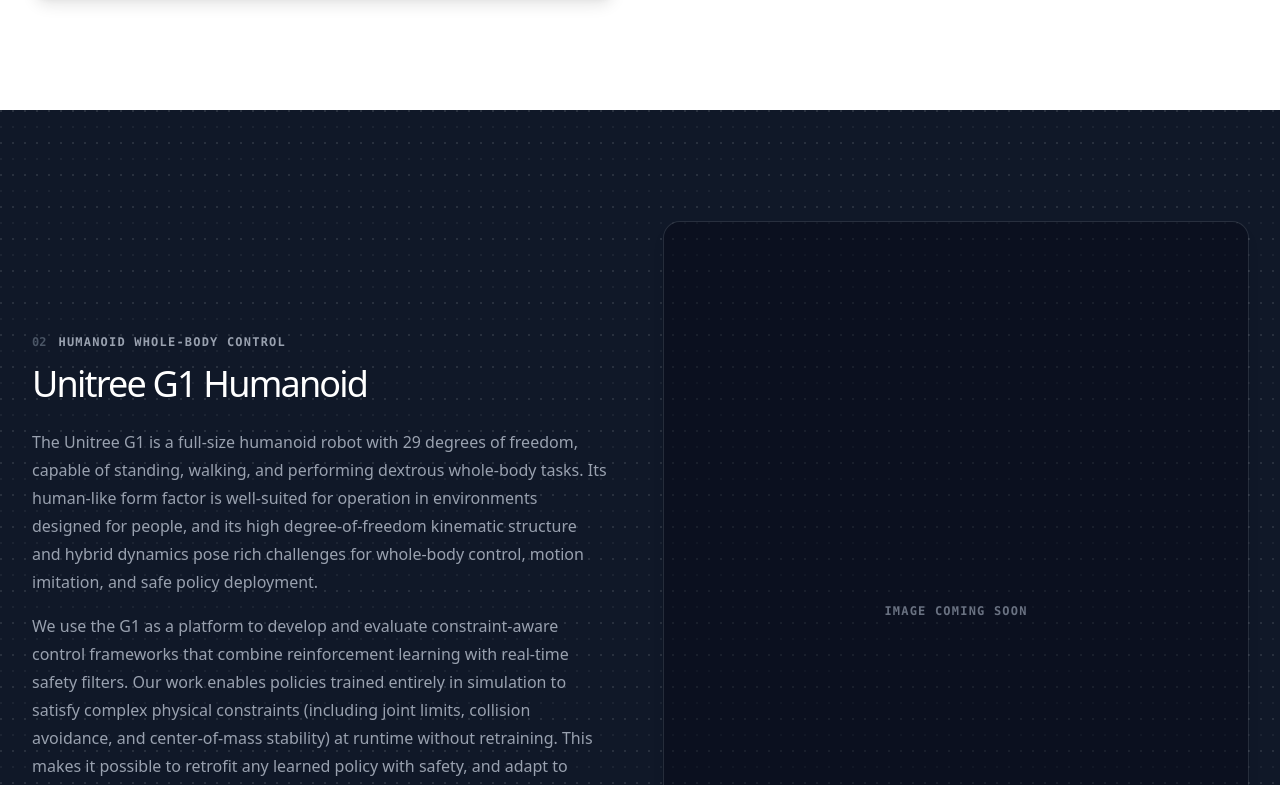
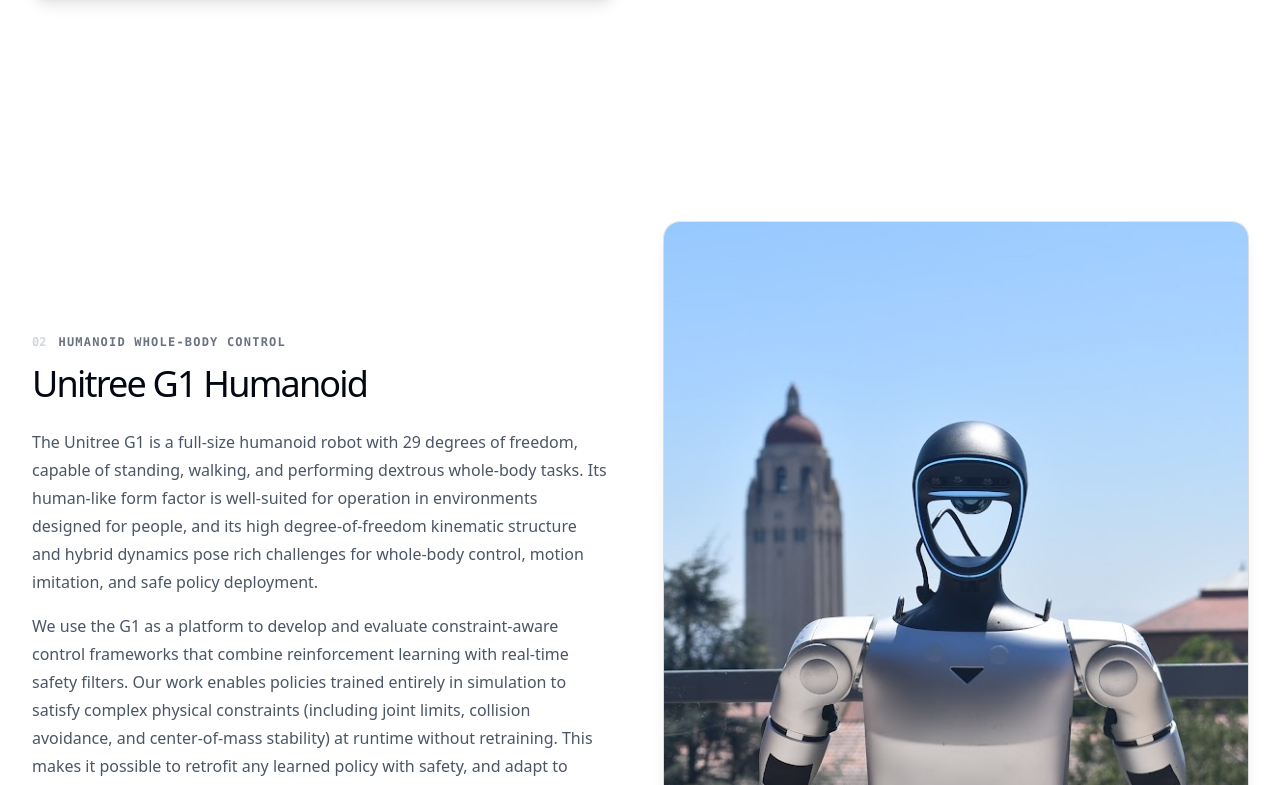
Before and after one commit to StanfordASL/stanfordasl.github.io, a Next.js app: page /hardware in a window 1280 px wide. Shown: the part 1535-2320 px from the top of the page. Built offline with nearby package versions, Linux system fonts and the light colour scheme; a web font is replaced by a local one.

Commit message:
Added humanoid picture

```diff
--- a/src/app/hardware/page.tsx
+++ b/src/app/hardware/page.tsx
@@ -41,6 +41,7 @@
   description,
   papers = [],
   imageSrc,
+  imagePosition,
   reverse = false,
   dark = false,
 }: {
@@ -50,6 +51,7 @@
   description: React.ReactNode
   papers?: Paper[]
   imageSrc?: string
+  imagePosition?: string
   reverse?: boolean
   dark?: boolean
 }) {
@@ -68,6 +70,7 @@
                 alt={name}
                 fill
                 className="object-cover transition duration-500 hover:scale-[1.03]"
+                style={imagePosition ? { objectPosition: imagePosition } : undefined}
                 sizes="(max-width: 1024px) 100vw, 50vw"
               />
             </div>
@@ -199,13 +202,13 @@
           ]}
         />
 
-        <div className="bg-gray-900 bg-[url(/dot-texture.svg)]">
         <RobotSection
           index={2}
           eyebrow="Humanoid Whole-Body Control"
           name="Unitree G1 Humanoid"
           reverse
-          dark
+          imageSrc="/hardware/humanoid.png"
+          imagePosition="60% center"
           description={
             <>
               <p>
@@ -239,7 +242,6 @@
             },
           ]}
         />
-        </div>
 
         <RobotSection
           index={3}
```
Also changed, not shown: public/hardware/humanoid.png (added).
